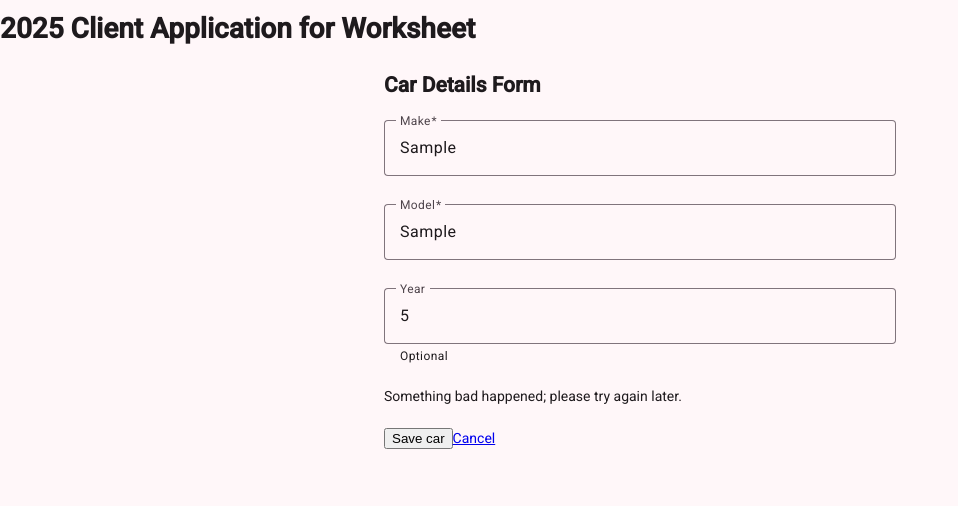
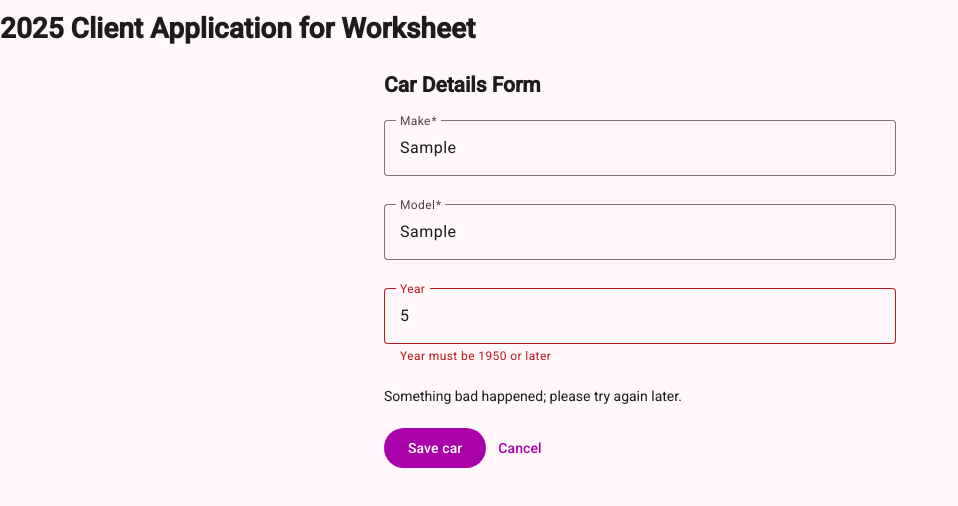
Before and after one commit to s00254071/AngularWeb, an Angular app: page /cars/new in a window 1280 px wide. Both pictures are taken after typing "Sample", "Sample", "5" into the empty fields and a click on the button "Save car". Shown: the top 506 px of the page, without its empty margins (0-958 px from the left). Built offline with nearby package versions, Linux system fonts and the light colour scheme; no server answers.

Commit message:
WS4 progress bar and buttons

```diff
--- a/src/app/features/cars/pages/car-form/car-form.html
+++ b/src/app/features/cars/pages/car-form/car-form.html
@@ -1,16 +1,31 @@
 <form [formGroup]="carForm" (ngSubmit)="onSubmit()" class="car-form">
+    @if (saving()) {
+  <mat-progress-bar mode="buffer" />
+  }
   <h2>Car Details Form</h2>
 
   <!-- Make Field -->
   <mat-form-field appearance="outline">
     <mat-label>Make</mat-label>
     <input matInput formControlName="make" placeholder="e.g. Toyota" />
+    @if (carForm.controls.make.hasError('required')) {
+      <mat-error>Make is required</mat-error>
+    } @else if (carForm.controls.make.hasError('minlength')) {
+      <mat-error>Make must be at least 2 characters</mat-error>
+    } @else if (carForm.controls.make.hasError('maxlength')) {
+      <mat-error>Make must be 30 characters or fewer</mat-error>
+    }
   </mat-form-field>
 
   <!-- Model Field -->
   <mat-form-field appearance="outline">
     <mat-label>Model</mat-label>
     <input matInput formControlName="model" placeholder="e.g. Corolla" />
+    @if (carForm.controls.model.hasError('required')) {
+      <mat-error>Model is required</mat-error>
+    } @else if (carForm.controls.model.hasError('maxlength')) {
+      <mat-error>Model must be 30 characters or fewer</mat-error>
+    }
   </mat-form-field>
 
   <!-- Year Field -->
@@ -18,15 +33,20 @@
     <mat-label>Year</mat-label>
     <input matInput type="number" formControlName="year" placeholder="e.g. 2022" />
     <mat-hint>Optional</mat-hint>
+    @if (carForm.controls.year.hasError('min')) {
+      <mat-error>Year must be 1950 or later</mat-error>
+    } @else if (carForm.controls.year.hasError('max')) {
+      <mat-error>Year must be {{ currentYear + 1 }} or earlier</mat-error>
+    }
   </mat-form-field>
 
   <!-- Action Buttons -->
   @if (saveError(); as message) { <p role="alert">{{ message }}</p> }
 
   <div class="button-group">
-    <button type="submit" [disabled]="saving()">
+    <button matButton="filled" type="submit" [disabled]="saving()">
       {{ saving() ? 'Saving...' : 'Save car' }}
     </button>
-    <a routerLink="/cars">Cancel</a>
+    <a matButton routerLink="/cars">Cancel</a>
   </div>
 </form>
--- a/src/app/features/cars/pages/car-form/car-form.ts
+++ b/src/app/features/cars/pages/car-form/car-form.ts
@@ -5,6 +5,7 @@ import { MatButtonModule } from '@angular/material/button';
 import { MatFormFieldModule } from '@angular/material/form-field';
 import { MatInputModule } from '@angular/material/input';
 import { MatCardModule } from '@angular/material/card';
+import { MatProgressBarModule } from '@angular/material/progress-bar';
 import { CreateCarDto } from '../../models/car.model';
 import { CarService } from '../../services/car.service';
 
@@ -16,7 +17,8 @@ import { CarService } from '../../services/car.service';
     MatButtonModule,
     MatFormFieldModule,
     MatInputModule,
-    MatCardModule
+    MatCardModule,
+    MatProgressBarModule
   ],
   templateUrl: './car-form.html',
   styleUrl: './car-form.scss'
@@ -29,10 +31,12 @@ export class CarForm {
   saving = signal(false);
   saveError = signal<string | null>(null);
 
+  readonly currentYear = new Date().getFullYear();
+
   carForm = this.formBuilder.nonNullable.group({
-    make: ['', Validators.required],
-    model: ['', Validators.required],
-    year: this.formBuilder.control<number | null>(null)
+    make: ['', [Validators.required, Validators.minLength(2), Validators.maxLength(30)]],
+    model: ['', [Validators.required, Validators.maxLength(30)]],
+    year: this.formBuilder.control<number | null>(null, [Validators.min(1950), Validators.max(this.currentYear + 1),]),
   });
 
   onSubmit(): void {
@@ -41,6 +45,7 @@ export class CarForm {
 
     this.saving.set(true);
     this.saveError.set(null);
+    this.carForm.disable();
 
     this.carService.addCar(newCar).subscribe({
       next: (response) => {
@@ -50,6 +55,7 @@ export class CarForm {
       error: (err: Error) => {
         this.saveError.set(err.message);
         this.saving.set(false);
+        this.carForm.enable();
       },
     });
   }
```
